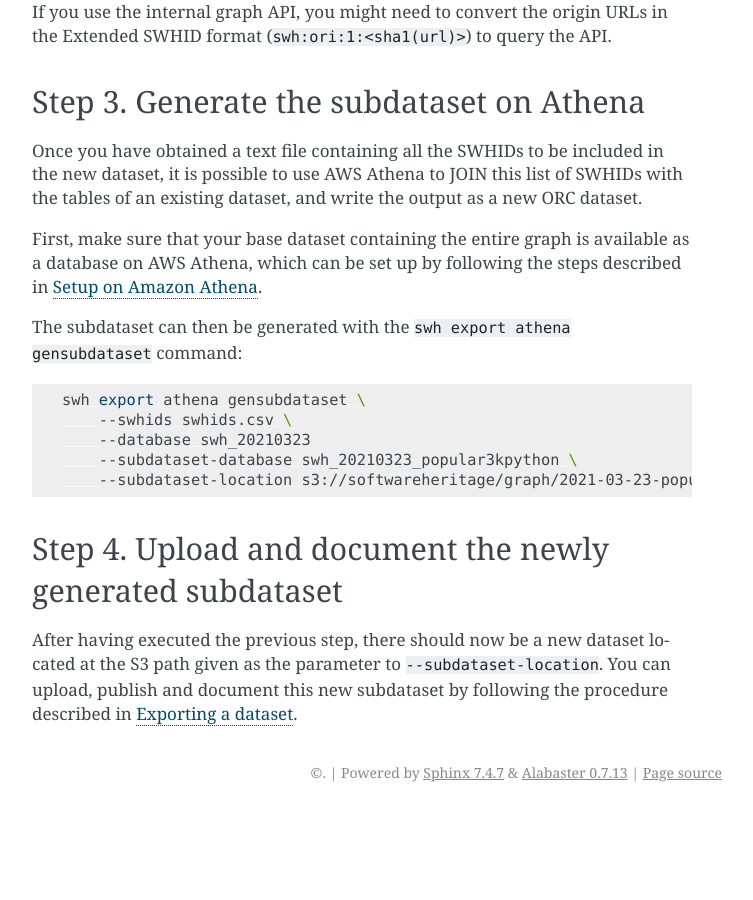
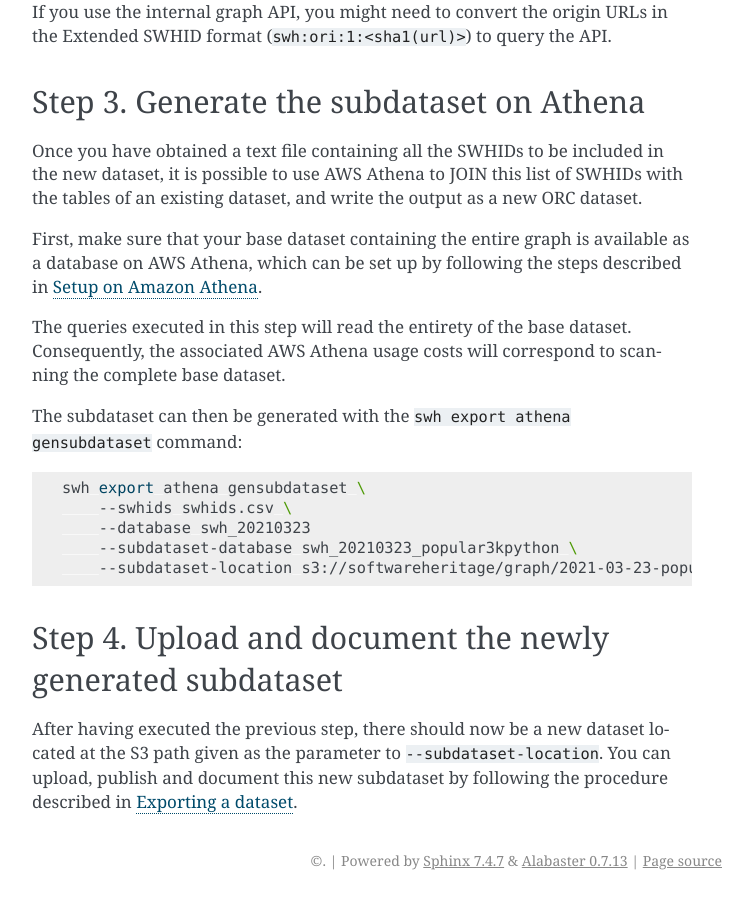
Before and after one commit to SoftwareHeritage/swh-dataset, a Sphinx documentation site: the page built from docs/generate_subdataset.rst, in a window 1280 px wide and 900 px high, scrolled down 1002 px. Shown: the whole window, without its empty margins (388-1141 px from the left). Built offline with Sphinx 7.4.7, drawn with Linux system fonts in a browser that asks for light colours; before the commit the page ends 1814 px from its top, so only the background shows below that.

Commit message:
docs: cost of running the generate subdataset
Signed-off-by: Rafael Passos <rafael@rcpassos.me>

```diff
--- a/docs/generate_subdataset.rst
+++ b/docs/generate_subdataset.rst
@@ -65,6 +65,9 @@ First, make sure that your base dataset containing the entire graph is
 available as a database on AWS Athena, which can be set up by
 following the steps described in :ref:`swh-graph-athena`.
 
+The queries executed in this step will read the entirety of the base dataset.
+Consequently, the associated AWS Athena usage costs will correspond to scanning the complete base dataset.
+
 The subdataset can then be generated with the ``swh export athena
 gensubdataset`` command::
 
```
